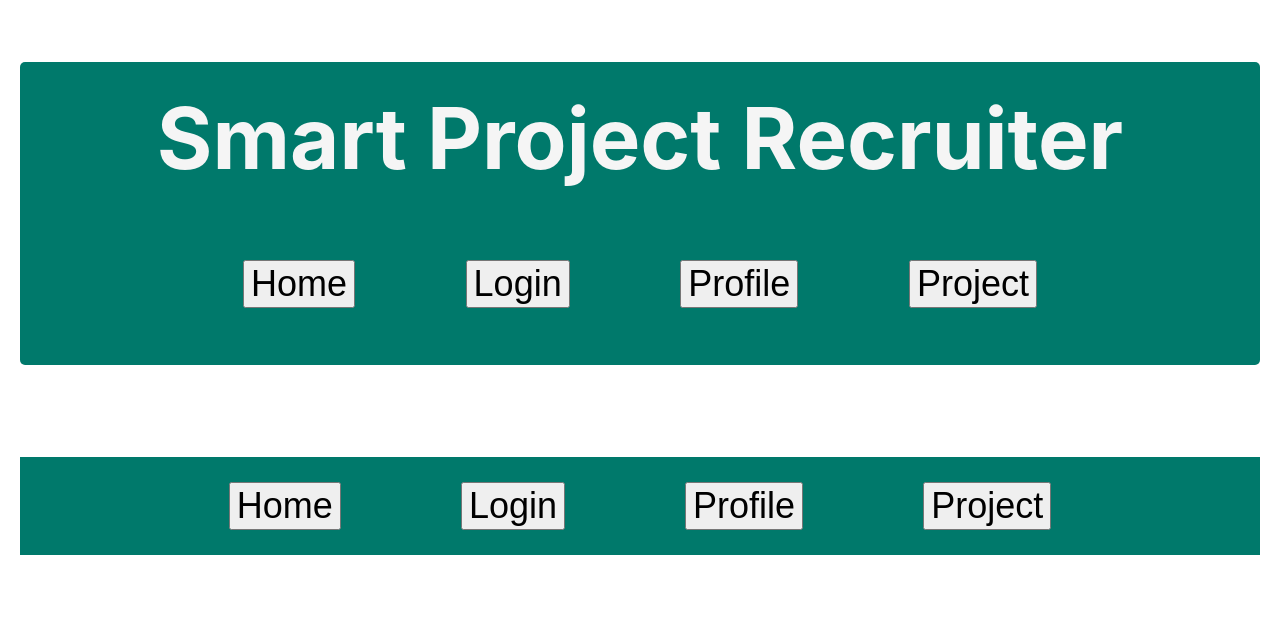
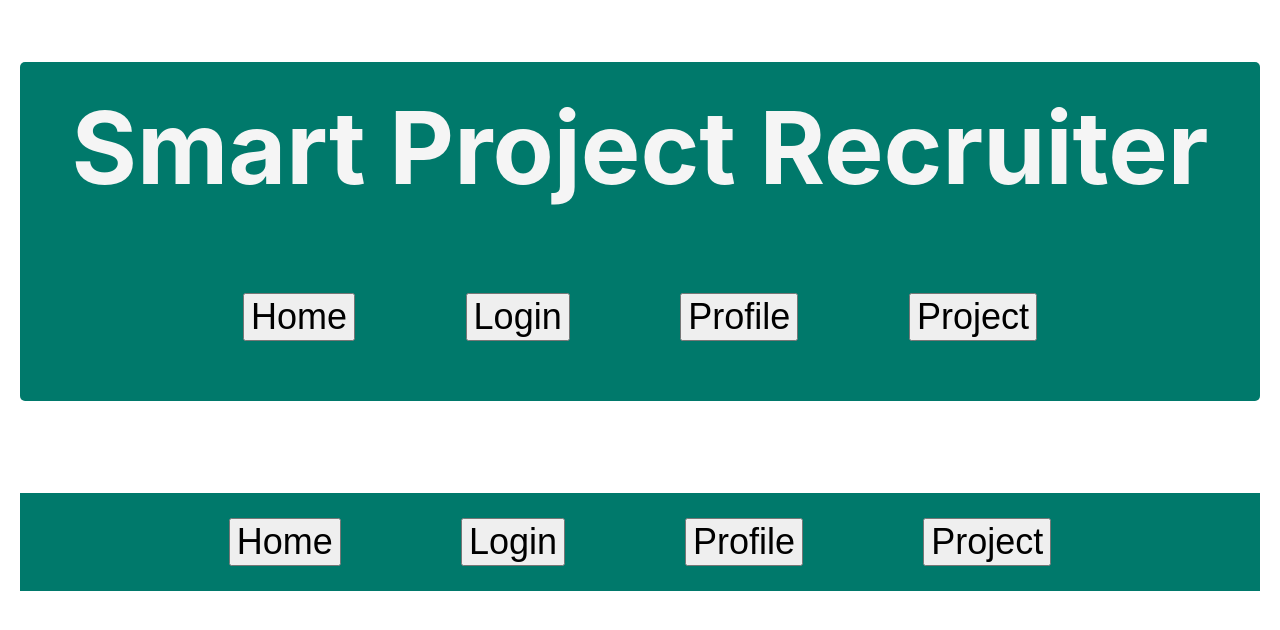
Before and after one commit to bdcii/Project-Enlistment, a React (Create React App) app in the folder client/: page / in a window 1280 px wide. Shown: the top 630 px of the page. Built offline with nearby package versions, Linux system fonts and the light colour scheme; no server answers; the HTML template or start-up script is replaced by a standard one.

Commit message:
Additional media query for header title

```diff
--- a/client/src/App.css
+++ b/client/src/App.css
@@ -42,3 +42,9 @@ h1 {
         font-size: 85px;
     }
 }
+
+@media only screen and (min-width: 1200px) {
+    #navTitle {
+        font-size: 100px;
+    }
+}
```
